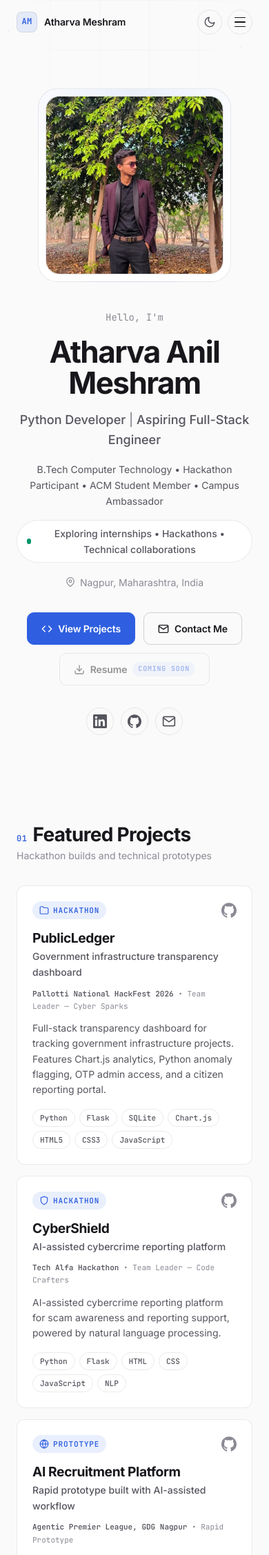
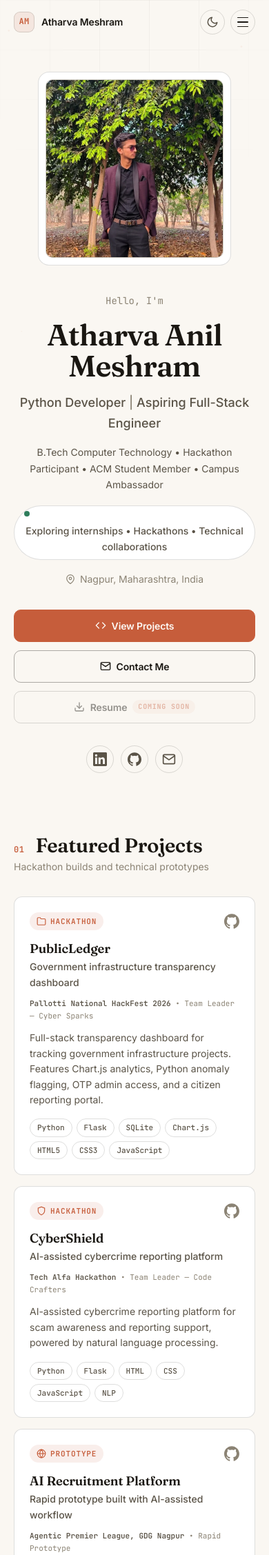
Before and after one commit to 4th4rv4-A/portfolio, a Flask app: page / in a window 390 px wide. Shown: the top 2255 px of the page at 69% size. Run offline with Flask 3, Linux system fonts and the light colour scheme.

Commit message:
Redesign v2: Editorial Day / Glass Night (dual-mood design system, full responsive)

```diff
--- a/static/script.js
+++ b/static/script.js
@@ -42,8 +42,8 @@
         let animId, w, h, dpr;
 
         const PARTICLE_COUNT = isMobile ? 14 : 26;
-        let accentRGB = [76, 125, 255];   // matches --accent (dark)
-        let alpha = 0.16;                  // kept deliberately subtle
+        let accentRGB = [226, 121, 79];   // ember (dark) / terracotta (light)
+        let alpha = 0.13;                  // kept deliberately subtle
 
         function resize() {
             dpr = Math.min(window.devicePixelRatio || 1, 2);
@@ -118,11 +118,11 @@
             init,
             updateColors: theme => {
                 if (theme === 'light') {
-                    accentRGB = [47, 95, 224];
-                    alpha = 0.12;
+                    accentRGB = [198, 93, 59];
+                    alpha = 0;              // day is clean paper — no dust
                 } else {
-                    accentRGB = [76, 125, 255];
-                    alpha = 0.16;
+                    accentRGB = [226, 121, 79];
+                    alpha = 0.13;
                 }
             }
         };
@@ -218,7 +218,7 @@
             localStorage.setItem('theme', theme);
 
             const metaTheme = qs('meta[name="theme-color"]');
-            if (metaTheme) metaTheme.setAttribute('content', theme === 'light' ? '#fafafa' : '#0a0a0f');
+            if (metaTheme) metaTheme.setAttribute('content', theme === 'light' ? '#faf7f2' : '#0d1117');
 
             Atmosphere.updateColors(theme);
             if (window.SkillsRadar) window.SkillsRadar.updateTheme(theme);
@@ -279,10 +279,10 @@
         function getColors(theme) {
             const isDark = theme !== 'light';
             return {
-                accent: isDark ? '#4c7dff' : '#2f5fe0',
-                accentGlow: isDark ? 'rgba(76,125,255,0.18)' : 'rgba(47,95,224,0.12)',
-                grid: isDark ? 'rgba(255,255,255,0.12)' : 'rgba(23,23,28,0.12)',
-                labels: isDark ? '#9b9ba8' : '#55555e'
+                accent: isDark ? '#e2794f' : '#c65d3b',
+                accentGlow: isDark ? 'rgba(226,121,79,0.18)' : 'rgba(198,93,59,0.12)',
+                grid: isDark ? 'rgba(255,255,255,0.12)' : 'rgba(26,23,18,0.12)',
+                labels: isDark ? '#9aa3b2' : '#5a5347'
             };
         }
 
--- a/static/style.css
+++ b/static/style.css
@@ -1,44 +1,49 @@
 /* =============================================================
    STYLE.CSS — Atharva Meshram Portfolio
-   Design System: Premium Dark Developer
-   ============================================================= */
-
-/* =============================================================
-   1. TOKENS
+   Design System: "Editorial Day / Glass Night"
+   Light = warm paper editorial. Dark = deep glassy night.
+   One identity: Fraunces serif + Inter + JetBrains Mono,
+   terracotta (day) / ember (night) accent.
+   ============================================================= */
+
+/* =============================================================
+   1. TOKENS — :root is DARK (glass night)
    ============================================================= */
 :root {
-    /* Surfaces */
-    --bg: #0a0a0f;
-    --bg-raised: #101017;
-    --bg-hover: #16161f;
-    --bg-glass: rgba(10, 10, 15, 0.72);
+    /* Surfaces — glassy night */
+    --bg: #0d1117;
+    --bg-raised: rgba(255, 255, 255, 0.045);
+    --bg-hover: rgba(255, 255, 255, 0.08);
+    --bg-glass: rgba(13, 17, 23, 0.72);
+    --bg-input: rgba(255, 255, 255, 0.05);
 
     /* Text */
-    --text: #ececf1;
-    --text-dim: #9b9ba8;
-    --text-muted: #62626e;
+    --text: #eceef2;
+    --text-dim: #9aa3b2;
+    --text-muted: #5f6875;
 
     /* Lines */
-    --border: rgba(255, 255, 255, 0.08);
-    --border-strong: rgba(255, 255, 255, 0.16);
-
-    /* Accents — one accent, used with restraint */
-    --accent: #4c7dff;
-    --accent-hover: #658aff;
-    --accent-soft: rgba(76, 125, 255, 0.12);
-    --accent-text: #0a0a0f;
-    --green: #34d399;
+    --border: rgba(255, 255, 255, 0.1);
+    --border-strong: rgba(255, 255, 255, 0.22);
+
+    /* Accents — ember (night voice of terracotta) */
+    --accent: #e2794f;
+    --accent-hover: #ef8a61;
+    --accent-soft: rgba(226, 121, 79, 0.14);
+    --accent-text: #1c0f07;
+    --green: #4ade80;
     --amber: #fbbf24;
     --red: #f87171;
+    --green-dim: rgba(74, 222, 128, 0.14);
+    --amber-dim: rgba(251, 191, 36, 0.14);
 
     /* Legacy aliases — 404/500 templates depend on these names */
     --blue: var(--accent);
     --blue-glow: var(--accent-soft);
-    --violet: #8b7bff;
-    --green-dim: rgba(52, 211, 153, 0.14);
-    --amber-dim: rgba(251, 191, 36, 0.14);
+    --violet: #e6b566;
 
     /* Typography */
+    --font-display: 'Fraunces', Georgia, serif;
     --font-mono: 'JetBrains Mono', monospace;
     --font-body: 'Inter', sans-serif;
 
@@ -46,9 +51,9 @@
     --fs-sm: 0.875rem;
     --fs-body: 1rem;
     --fs-lg: 1.125rem;
-    --fs-h3: clamp(1.2rem, 2.5vw, 1.4rem);
-    --fs-h2: clamp(1.75rem, 4vw, 2.25rem);
-    --fs-h1: clamp(2.75rem, 7vw, 4.25rem);
+    --fs-h3: clamp(1.15rem, 2.5vw, 1.35rem);
+    --fs-h2: clamp(1.8rem, 4vw, 2.4rem);
+    --fs-h1: clamp(2.9rem, 7vw, 4.5rem);
     --fs-display-num: clamp(2.25rem, 5vw, 3rem);
 
     /* Spacing scale */
@@ -58,11 +63,15 @@
     --space-lg: 4rem;
     --space-xl: 8rem;
 
-    /* Shape */
-    --radius-sm: 8px;
-    --radius-md: 12px;
-    --radius-lg: 16px;
+    /* Shape — softer, rounder in night */
+    --radius-sm: 12px;
+    --radius-md: 18px;
+    --radius-lg: 24px;
     --radius-full: 999px;
+
+    /* Depth — glass cards float */
+    --card-shadow: 0 8px 28px rgba(0, 0, 0, 0.35);
+    --card-shadow-hover: 0 14px 44px rgba(0, 0, 0, 0.5);
 
     /* Motion — calm, short, eased */
     --ease-out: cubic-bezier(0.22, 0.61, 0.36, 1);
@@ -84,29 +93,42 @@
     --z-toast: 1100;
 }
 
+/* =============================================================
+   LIGHT — warm paper editorial
+   ============================================================= */
 [data-theme="light"] {
-    --bg: #fafafa;
+    --bg: #faf7f2;
     --bg-raised: #ffffff;
-    --bg-hover: #f2f2f5;
-    --bg-glass: rgba(250, 250, 250, 0.78);
-
-    --text: #17171c;
-    --text-dim: #55555e;
-    --text-muted: #8a8a94;
-
-    --border: rgba(23, 23, 28, 0.09);
-    --border-strong: rgba(23, 23, 28, 0.18);
-
-    --accent: #2f5fe0;
-    --accent-hover: #2750c4;
-    --accent-soft: rgba(47, 95, 224, 0.1);
-    --accent-text: #ffffff;
-    --green: #059669;
-    --amber: #d97706;
-    --red: #dc2626;
-
-    --green-dim: rgba(5, 150, 105, 0.1);
-    --amber-dim: rgba(217, 119, 6, 0.1);
+    --bg-hover: #f1ece3;
+    --bg-glass: rgba(250, 247, 242, 0.86);
+    --bg-input: #ffffff;
+
+    --text: #1a1712;
+    --text-dim: #5a5347;
+    --text-muted: #8b8374;
+
+    --border: rgba(26, 23, 18, 0.14);
+    --border-strong: rgba(26, 23, 18, 0.34);
+
+    --accent: #c65d3b;
+    --accent-hover: #a84a2c;
+    --accent-soft: rgba(198, 93, 59, 0.1);
+    --accent-text: #fdf9f4;
+    --green: #2e7d5b;
+    --amber: #a8720f;
+    --red: #c0392b;
+    --green-dim: rgba(46, 125, 91, 0.1);
+    --amber-dim: rgba(168, 114, 15, 0.1);
+
+    --blue: var(--accent);
+    --violet: #a8720f;
+
+    --radius-sm: 8px;
+    --radius-md: 12px;
+    --radius-lg: 16px;
+
+    --card-shadow: none;
+    --card-shadow-hover: 0 6px 20px rgba(26, 23, 18, 0.08);
 }
 
 /* =============================================================
@@ -135,10 +157,26 @@ body {
     overflow-x: hidden;
 }
 
+/* Ambient depth: soft aurora in night, clean paper in day */
+body::before {
+    content: "";
+    position: fixed;
+    inset: 0;
+    z-index: var(--z-background);
+    pointer-events: none;
+    background:
+        radial-gradient(55% 45% at 12% -5%, rgba(226, 121, 79, 0.09), transparent 70%),
+        radial-gradient(45% 40% at 90% 105%, rgba(109, 111, 216, 0.07), transparent 70%);
+}
+
+[data-theme="light"] body::before {
+    background: none;
+}
+
 h1, h2, h3, h4, h5, h6 {
     line-height: 1.15;
     color: var(--text);
-    letter-spacing: -0.02em;
+    letter-spacing: -0.015em;
     font-weight: 600;
     text-wrap: balance;
 }
@@ -197,10 +235,23 @@ html.theme-transition .timeline__card,
 html.theme-transition .hackathon-card,
 html.theme-transition .leadership-card,
 html.theme-transition .education-card,
-html.theme-transition .cert-card {
+html.theme-transition .cert-card,
+html.theme-transition .contact__form {
     transition: background-color 0.3s var(--ease-in-out),
                 color 0.3s var(--ease-in-out),
                 border-color 0.3s var(--ease-in-out);
+}
+
+/* Serif display faces */
+.hero__name,
+.section__title,
+.project-card__title,
+.timeline__role,
+.leadership-card__role,
+.education-card__degree {
+    font-family: var(--font-display);
+    font-weight: 600;
+    letter-spacing: -0.01em;
 }
 
 /* =============================================================
@@ -244,9 +295,13 @@ html.theme-transition .cert-card {
         linear-gradient(to right, var(--border) 1px, transparent 1px),
         linear-gradient(to bottom, var(--border) 1px, transparent 1px);
     background-size: 72px 72px;
-    opacity: 0.35;
-    -webkit-mask-image: radial-gradient(ellipse 90% 60% at 50% 0%, black 0%, transparent 70%);
-    mask-image: radial-gradient(ellipse 90% 60% at 50% 0%, black 0%, transparent 70%);
+    opacity: 0.22;
+    -webkit-mask-image: radial-gradient(ellipse 90% 60% at 50% 0%, black 0%, transparent 72%);
+    mask-image: radial-gradient(ellipse 90% 60% at 50% 0%, black 0%, transparent 72%);
+}
+
+[data-theme="light"] .grid-overlay {
+    opacity: 0.3;
 }
 
 /* =============================================================
@@ -309,7 +364,7 @@ html.theme-transition .cert-card {
     justify-content: center;
     width: 30px;
     height: 30px;
-    border-radius: 8px;
+    border-radius: 9px;
     background: var(--accent-soft);
     color: var(--accent);
     font-family: var(--font-mono);
@@ -576,10 +631,15 @@ html.theme-transition .cert-card {
 
 .hero__name {
     font-size: var(--fs-h1);
-    font-weight: 700;
-    letter-spacing: -0.035em;
-    line-height: 1.02;
+    font-weight: 600;
+    letter-spacing: -0.02em;
+    line-height: 1.04;
     margin-bottom: var(--space-sm);
+}
+
+/* Night: faint ember breath on the name; Day: pure ink */
+:root:not([data-theme="light"]) .hero__name {
+    text-shadow: 0 0 48px rgba(226, 121, 79, 0.22);
 }
 
 .hero__title {
@@ -602,7 +662,9 @@ html.theme-transition .cert-card {
 .hero__status {
     display: inline-flex;
     align-items: center;
+    flex-wrap: wrap;
     gap: 9px;
+    max-width: 100%;
     padding: 7px 14px;
     border-radius: var(--radius-full);
     border: 1px solid var(--border);
@@ -658,12 +724,18 @@ html.theme-transition .cert-card {
 .hero__ring {
     position: relative;
     padding: 10px;
-    border-radius: 28px;
+    border-radius: var(--radius-lg);
     background:
-        radial-gradient(120% 120% at 50% 0%, var(--accent-soft) 0%, transparent 60%),
+        radial-gradient(120% 120% at 50% 0%, var(--accent-soft) 0%, transparent 62%),
         var(--bg-raised);
     border: 1px solid var(--border);
+    box-shadow: var(--card-shadow);
     width: min(320px, 72vw);
+}
+
+[data-theme="light"] .hero__ring {
+    background: var(--bg-raised);
+    box-shadow: var(--card-shadow);
 }
 
 .hero__image {
@@ -671,7 +743,7 @@ html.theme-transition .cert-card {
     height: auto;
     aspect-ratio: 1 / 1;
     object-fit: cover;
-    border-radius: 20px;
+    border-radius: calc(var(--radius-lg) - 6px);
     border: 1px solid var(--border);
     background: var(--bg-hover);
 }
@@ -681,34 +753,16 @@ html.theme-transition .cert-card {
     inset: 10px;
     align-items: center;
     justify-content: center;
-    border-radius: 20px;
+    border-radius: calc(var(--radius-lg) - 6px);
     background: var(--bg-hover);
     border: 1px solid var(--border);
-    font-family: var(--font-mono);
+    font-family: var(--font-display);
     font-size: 4rem;
-    font-weight: 700;
+    font-weight: 600;
     color: var(--text-muted);
 }
 
-@media (max-width: 860px) {
-    .hero__content {
-        grid-template-columns: 1fr;
-        text-align: center;
-    }
-
-    .hero__text {
-        order: 2;
-    }
-
-    .hero__visual {
-        order: 1;
-    }
-
-    .hero__buttons,
-    .hero__socials {
-        justify-content: center;
-    }
-}
+/* (Hero responsive stacking lives in section 23, at ≤900px) */
 
 /* =============================================================
    9. SECTIONS & HEADERS
@@ -737,12 +791,11 @@ html.theme-transition .cert-card {
 
 .section__title {
     font-size: var(--fs-h2);
-    font-weight: 650;
-    letter-spacing: -0.025em;
+    font-weight: 600;
     white-space: nowrap;
 }
 
-/* Hairline extending from the title — Linear-style */
+/* Hairline extending from the title */
 .section__header::after {
     content: "";
     flex: 1;
@@ -827,8 +882,6 @@ html.theme-transition .cert-card {
 
 .project-card__title {
     font-size: var(--fs-h3);
-    font-weight: 650;
-    letter-spacing: -0.02em;
     margin-bottom: 4px;
 }
 
@@ -1760,23 +1853,109 @@ html.js .reveal.visible {
     .section__title { white-space: normal; }
 }
 
-@media (max-width: 860px) {
+/* Tablet portrait (≤900px): hero stacks, tall two-column sections collapse */
+@media (max-width: 900px) {
+    .hero__content {
+        grid-template-columns: 1fr;
+        text-align: center;
+    }
+
+    .hero__text {
+        order: 2;
+    }
+
+    .hero__visual {
+        order: 1;
+    }
+
+    .hero__buttons,
+    .hero__socials {
+        justify-content: center;
+    }
+
     .skills__content { grid-template-columns: 1fr; }
     .contact__wrapper { grid-template-columns: 1fr; }
+}
+
+/* Mid tablet (≤800px): cards go full width */
+@media (max-width: 800px) {
     .leadership__grid { grid-template-columns: 1fr; }
     .education__grid { grid-template-columns: 1fr; }
-    .about__highlights { grid-template-columns: repeat(3, 1fr); gap: 8px; }
+    .about__highlights { gap: 8px; }
     .about__highlight-item { padding: 12px; }
 }
 
-@media (max-width: 600px) {
+/* Phone landscape / large phone (≤640px) */
+@media (max-width: 640px) {
+    .container { padding: 0 20px; }
+
+    .section {
+        padding-top: clamp(3rem, 8vw, 4.5rem);
+        padding-bottom: clamp(1.5rem, 3vw, 2rem);
+    }
+
+    .hero {
+        padding-top: calc(var(--nav-h) + clamp(2.5rem, 7vw, 4rem));
+        padding-bottom: clamp(2.5rem, 7vw, 4rem);
+    }
+
     .projects__grid { grid-template-columns: 1fr; }
     .hackathons__grid { grid-template-columns: 1fr; }
     .certifications__grid { grid-template-columns: 1fr; }
     .about__highlights { grid-template-columns: 1fr; }
-    .footer__inner { flex-direction: column; text-align: center; }
-    .section__header { flex-wrap: wrap; gap: 8px; }
+    .about__highlight-item { padding: 14px 18px; }
+
+    .footer__inner {
+        flex-direction: column;
+        text-align: center;
+    }
+
     .section__header::after { display: none; }
+}
+
+/* Phone (≤420px): thumb-first controls, tighter type */
+@media (max-width: 420px) {
+    .hero__name {
+        font-size: clamp(2.3rem, 11vw, 2.9rem);
+    }
+
+    .hero__buttons {
+        flex-direction: column;
+        align-items: stretch;
+    }
+
+    .hero__buttons .btn {
+        width: 100%;
+    }
+
+    .toast {
+        bottom: 16px;
+        left: 16px;
+        right: 16px;
+        max-width: none;
+        transform: translate(0, 16px);
+    }
+
+    .toast.show {
+        transform: translate(0, 0);
+    }
+}
+
+/* Touch devices: no sticky hover lifts (taps shouldn't "stick") */
+@media (hover: none) {
+    .project-card:hover,
+    .hackathon-card:hover,
+    .cert-card:hover {
+        transform: none;
+    }
+
+    .contact__channel:hover {
+        transform: none;
+    }
+
+    .cert-card:hover .cert-card__image-wrap img {
+        transform: none;
+    }
 }
 
 /* =============================================================
--- a/templates/index.html
+++ b/templates/index.html
@@ -6,7 +6,7 @@
     <title>Atharva Anil Meshram — Python Developer &amp; Aspiring Full-Stack Engineer</title>
     <meta name="description" content="Portfolio of Atharva Anil Meshram — Python Developer, Full-Stack Learner, Hackathon Participant, and B.Tech Computer Technology student at PCE Nagpur." />
     <meta name="author" content="Atharva Anil Meshram" />
-    <meta name="theme-color" content="#030308" />
+    <meta name="theme-color" content="#0d1117" />
 
     <!-- Open Graph / Twitter -->
     <meta property="og:title" content="Atharva Meshram | Portfolio" />
@@ -49,7 +49,7 @@
     <!-- Fonts -->
     <link rel="preconnect" href="https://fonts.googleapis.com" />
     <link rel="preconnect" href="https://fonts.gstatic.com" crossorigin />
-    <link href="https://fonts.googleapis.com/css2?family=Inter:wght@400;500;600;700&family=JetBrains+Mono:wght@400;500;600;700&display=swap" rel="stylesheet" />
+    <link href="https://fonts.googleapis.com/css2?family=Fraunces:opsz,wght@9..144,400;9..144,500;9..144,600;9..144,700&family=Inter:wght@400;500;600;700&family=JetBrains+Mono:wght@400;500;600;700&display=swap" rel="stylesheet" />
 
     <!-- Favicons -->
     <link rel="icon" href="{{ url_for('static', filename='assets/favicon.ico') }}" type="image/x-icon" />
```
Also changed, not shown: other parts of static/style.css (+69 -23 lines).
